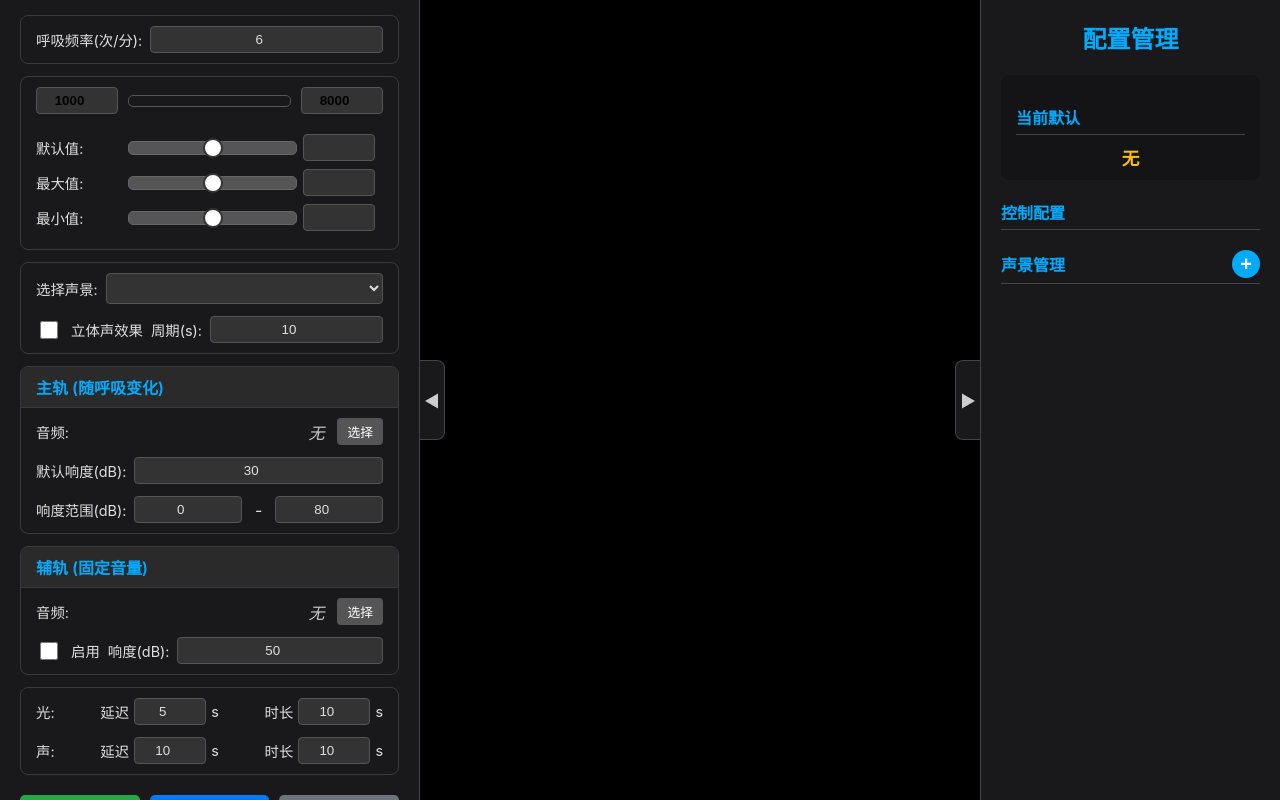
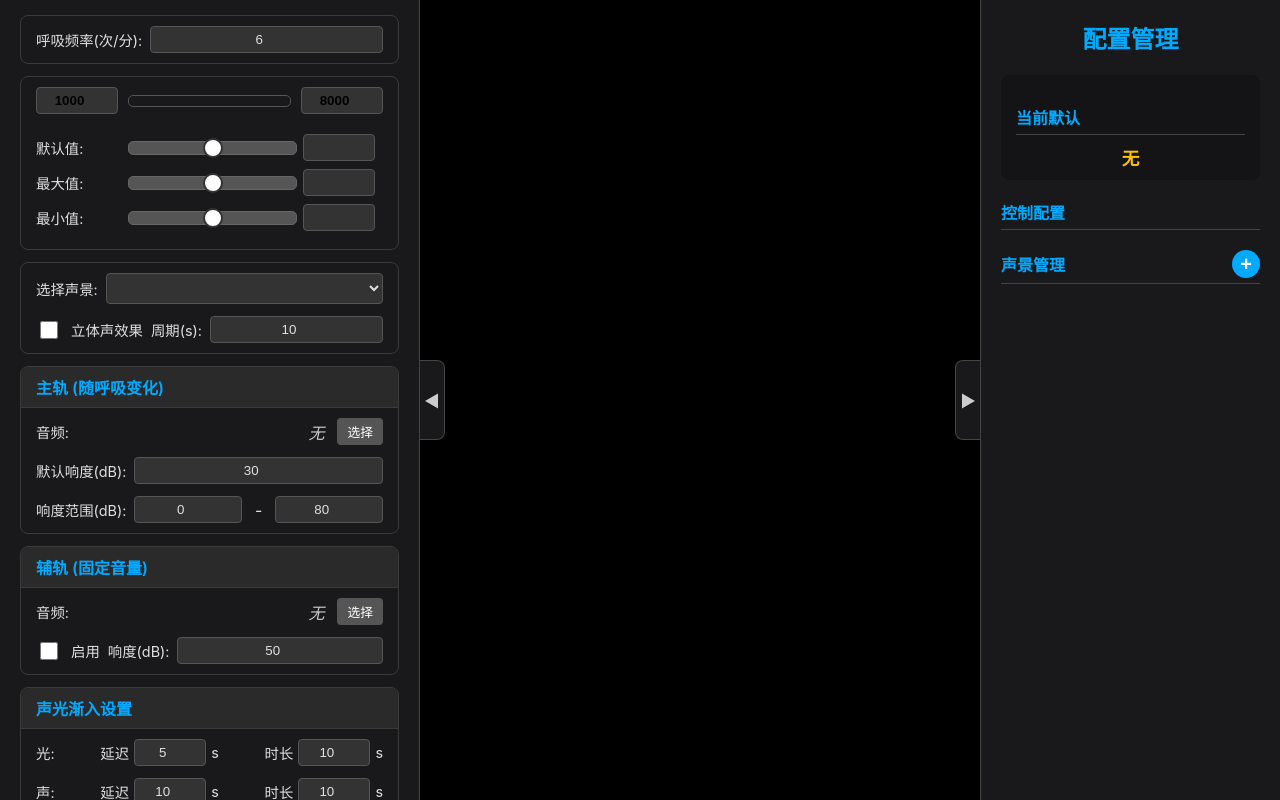
Before and after one commit to Purrist/sound_light, a plain HTML site: page frontend/index.html in a window 1280 px wide. Drawn offline with Linux system fonts and the light colour scheme; no server answers.

Commit message:
17.42（增加了标题）

```diff
--- a/frontend/index.html
+++ b/frontend/index.html
@@ -67,6 +67,7 @@
                     <div class="control-row"><input type="checkbox" id="auxEnable"><label for="auxEnable">启用</label><label>响度(dB):</label><input type="number" id="auxVolume" value="50" min="0" max="100" disabled></div>
                 </div>
                 <div class="control-group">
+                    <h3 class="group-title">声光渐入设置</h3>
                     <div class="control-row"><label>光:</label><label>延迟 <input type="number" id="lightDelay" value="5" min="0"> s</label><label>时长 <input type="number" id="lightDuration" value="10" min="0"> s</label></div>
                     <div class="control-row"><label>声:</label><label>延迟 <input type="number" id="soundDelay" value="10" min="0"> s</label><label>时长 <input type="number" id="soundDuration" value="10" min="0"> s</label></div>
                 </div>
```
